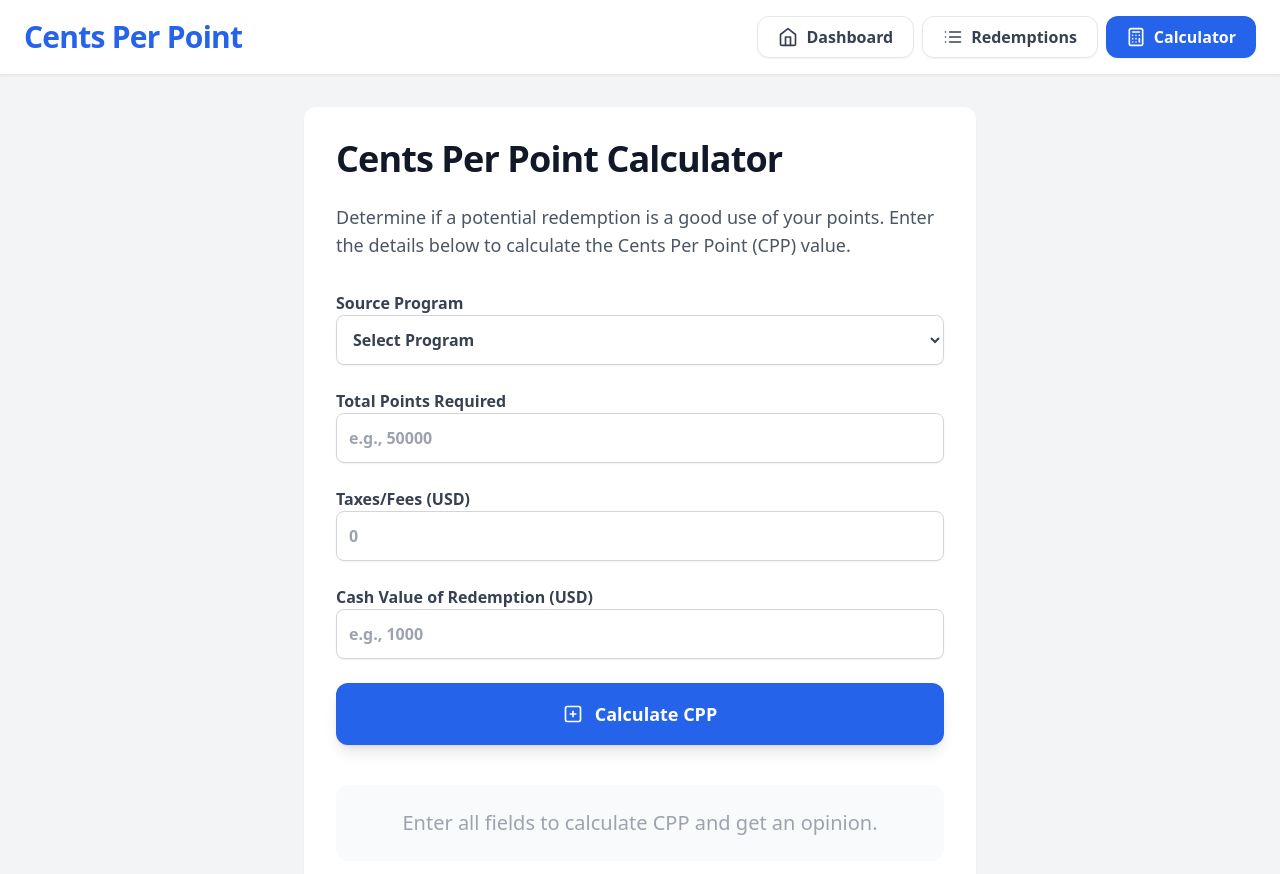
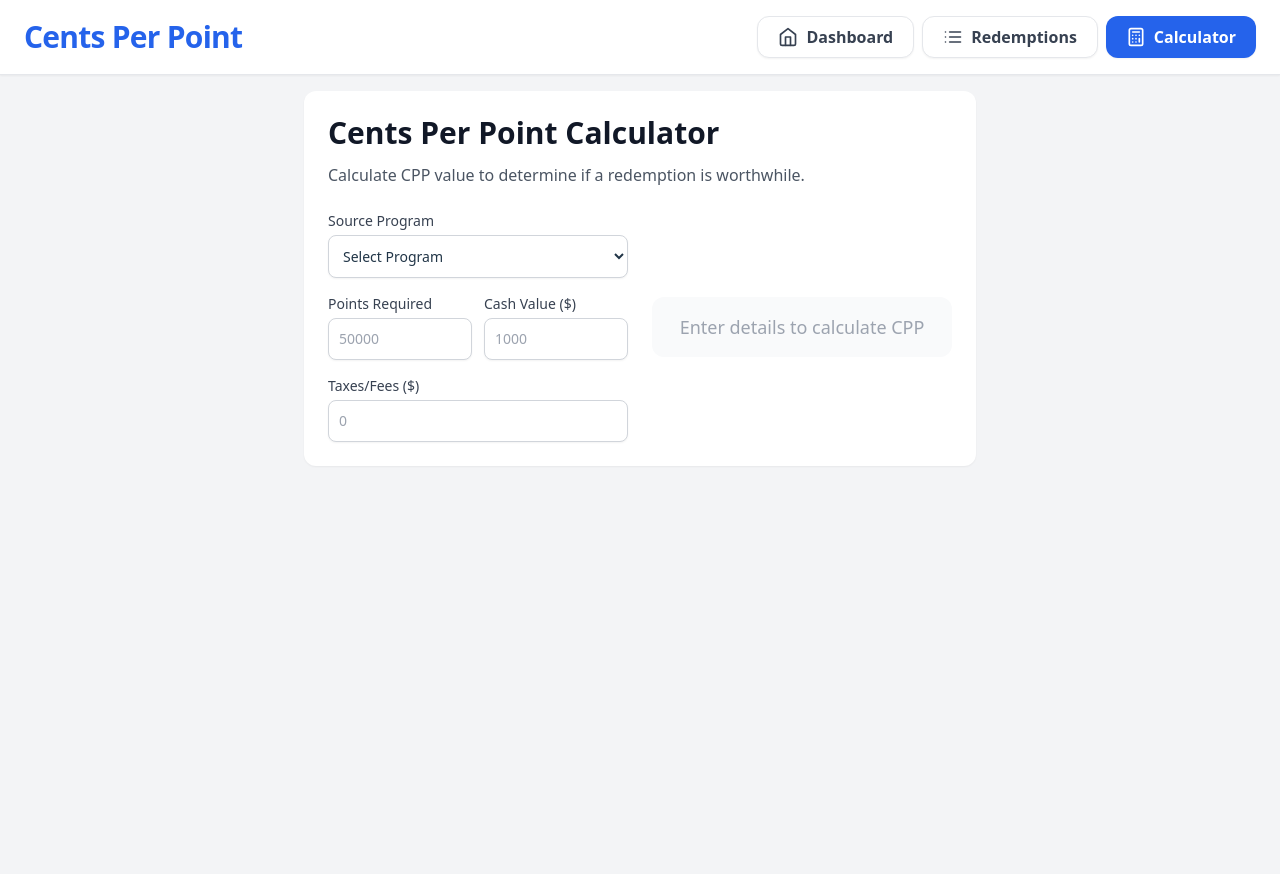
Before and after one commit to ayostepht/Cents-Per-Point, a React (Vite) app in the folder frontend-vite/: page /should-i-book-it in a window 1280 px wide. Shown: the top 874 px of the page. Built offline with nearby package versions, Linux system fonts and the light colour scheme.

Commit message:
Refactor Cents Per Point Calculator UI for improved layout and accessibility. Updated form elements for better usability and adjusted styling for consistency.

```diff
--- a/frontend-vite/src/pages/ShouldIBookIt.jsx
+++ b/frontend-vite/src/pages/ShouldIBookIt.jsx
@@ -25,15 +25,17 @@ export default function ShouldIBookIt() {
 
   return (
     <div className="w-full">
-      <div className="max-w-7xl mx-auto px-6 py-8">
-        <div className="max-w-2xl mx-auto bg-white rounded-xl shadow-sm p-8">
-          <h2 className="text-4xl font-extrabold mb-6 text-gray-900 tracking-tight">Cents Per Point Calculator</h2>
-          <p className="mb-8 text-gray-600 text-lg">Determine if a potential redemption is a good use of your points. Enter the details below to calculate the Cents Per Point (CPP) value.</p>
+      <div className="max-w-7xl mx-auto px-6 py-4">
+        <div className="max-w-2xl mx-auto bg-white rounded-xl shadow-sm p-6">
+          <h2 className="text-3xl font-bold mb-3 text-gray-900">Cents Per Point Calculator</h2>
+          <p className="mb-6 text-gray-600">Calculate CPP value to determine if a redemption is worthwhile.</p>
 
-          <form onSubmit={e => e.preventDefault()} className="space-y-6">
+          <div className="grid grid-cols-1 lg:grid-cols-2 gap-6">
+            {/* Form Section */}
+            <div className="space-y-4">
               <div>
-              <label className="block font-semibold mb-2 text-gray-700">Source Program<br />
-                <select value={program} onChange={e => setProgram(e.target.value)} className="w-full border border-gray-300 rounded-lg p-3 bg-white shadow-sm focus:border-blue-500 focus:ring-2 focus:ring-blue-100" required>
+                <label className="block font-medium mb-1 text-gray-700 text-sm">Source Program</label>
+                <select value={program} onChange={e => setProgram(e.target.value)} className="w-full border border-gray-300 rounded-lg p-2.5 bg-white shadow-sm focus:border-blue-500 focus:ring-1 focus:ring-blue-100 text-sm" required>
                   <option value="">Select Program</option>
 
                   <optgroup label="Credit Cards">
@@ -54,63 +56,54 @@ export default function ShouldIBookIt() {
                     ))}
                   </optgroup>
                 </select>
-              </label>
                 {program && (
-                <div className="text-sm text-gray-500 mt-2 p-3 bg-blue-50 rounded-lg">
-                  Commonly accepted value for {pointPrograms.find(p => p.value === program).label}: ~{(pointPrograms.find(p => p.value === program).ref * 100).toFixed(1)}¢/pt
+                  <div className="text-xs text-gray-500 mt-1 p-2 bg-blue-50 rounded">
+                    Typical value: ~{(pointPrograms.find(p => p.value === program).ref * 100).toFixed(1)}¢/pt
                   </div>
                 )}
               </div>
 
+              <div className="grid grid-cols-2 gap-3">
                 <div>
-              <label className="block font-semibold mb-2 text-gray-700">Total Points Required<br />
-                <input type="number" min="1" value={points} onChange={e => setPoints(e.target.value)} className="w-full border border-gray-300 rounded-lg p-3 bg-white shadow-sm focus:border-blue-500 focus:ring-2 focus:ring-blue-100" placeholder="e.g., 50000" />
-              </label>
+                  <label className="block font-medium mb-1 text-gray-700 text-sm">Points Required</label>
+                  <input type="number" min="1" value={points} onChange={e => setPoints(e.target.value)} className="w-full border border-gray-300 rounded-lg p-2.5 bg-white shadow-sm focus:border-blue-500 focus:ring-1 focus:ring-blue-100 text-sm" placeholder="50000" />
                 </div>
 
                 <div>
-              <label className="block font-semibold mb-2 text-gray-700">Taxes/Fees (USD)<br />
-                <input type="number" min="0" step="0.01" value={taxes} onChange={e => setTaxes(e.target.value)} className="w-full border border-gray-300 rounded-lg p-3 bg-white shadow-sm focus:border-blue-500 focus:ring-2 focus:ring-blue-100" placeholder="0" />
-              </label>
+                  <label className="block font-medium mb-1 text-gray-700 text-sm">Cash Value ($)</label>
+                  <input type="number" min="0.01" step="0.01" value={cashValue} onChange={e => setCashValue(e.target.value)} className="w-full border border-gray-300 rounded-lg p-2.5 bg-white shadow-sm focus:border-blue-500 focus:ring-1 focus:ring-blue-100 text-sm" placeholder="1000" />
+                </div>
               </div>
 
               <div>
-              <label className="block font-semibold mb-2 text-gray-700">Cash Value of Redemption (USD)<br />
-                <input type="number" min="0.01" step="0.01" value={cashValue} onChange={e => setCashValue(e.target.value)} className="w-full border border-gray-300 rounded-lg p-3 bg-white shadow-sm focus:border-blue-500 focus:ring-2 focus:ring-blue-100" placeholder="e.g., 1000" />
-              </label>
+                <label className="block font-medium mb-1 text-gray-700 text-sm">Taxes/Fees ($)</label>
+                <input type="number" min="0" step="0.01" value={taxes} onChange={e => setTaxes(e.target.value)} className="w-full border border-gray-300 rounded-lg p-2.5 bg-white shadow-sm focus:border-blue-500 focus:ring-1 focus:ring-blue-100 text-sm" placeholder="0" />
+              </div>
             </div>
 
-            <button type="submit" className="w-full bg-blue-600 hover:bg-blue-700 text-white font-bold py-4 px-6 rounded-xl shadow-lg text-lg flex items-center justify-center gap-3 transition duration-200">
-              <svg width="20" height="20" fill="none" stroke="currentColor" strokeWidth="2" viewBox="0 0 24 24">
-                <rect x="3" y="3" width="18" height="18" rx="2"/>
-                <path d="M8 12h8M12 8v8"/>
-              </svg>
-              Calculate CPP
-            </button>
-          </form>
-
-          <div className="mt-10 p-6 bg-gray-50 rounded-xl">
-            <div className="text-center">
+            {/* Results Section */}
+            <div className="flex flex-col justify-center">
+              <div className="p-4 bg-gray-50 rounded-xl text-center">
                 {isValid ? (
                   <>
-                  <div className="text-3xl font-bold text-gray-900 mb-4">
+                    <div className="text-2xl font-bold text-gray-900 mb-2">
                       CPP: <span className="text-blue-600">{cpp}¢/pt</span>
                     </div>
                     <div className={
-                    "text-xl font-semibold mb-2 " +
+                      "text-lg font-semibold mb-2 " +
                       (opinion === 'Great use of points!' ? 'text-green-600' : opinion === 'Potentially worth it.' ? 'text-yellow-600' : 'text-red-600')
                     }>
                       {opinion}
                     </div>
                     {refValue && (
-                    <div className="text-sm text-gray-500">
-                      {pointPrograms.find(p => p.value === program).label} is commonly valued around {(refValue * 100).toFixed(1)}¢/pt
+                      <div className="text-xs text-gray-500">
+                        Benchmark: {(refValue * 100).toFixed(1)}¢/pt
                       </div>
                     )}
                   </>
                 ) : (
-                <div className="text-xl text-gray-400">
-                  Enter all fields to calculate CPP and get an opinion.
+                  <div className="text-lg text-gray-400">
+                    Enter details to calculate CPP
                   </div>
                 )}
               </div>
@@ -118,5 +111,6 @@ export default function ShouldIBookIt() {
           </div>
         </div>
       </div>
+    </div>
   );
 }
```
Lines whose indentation alone changed are shown as unchanged.
